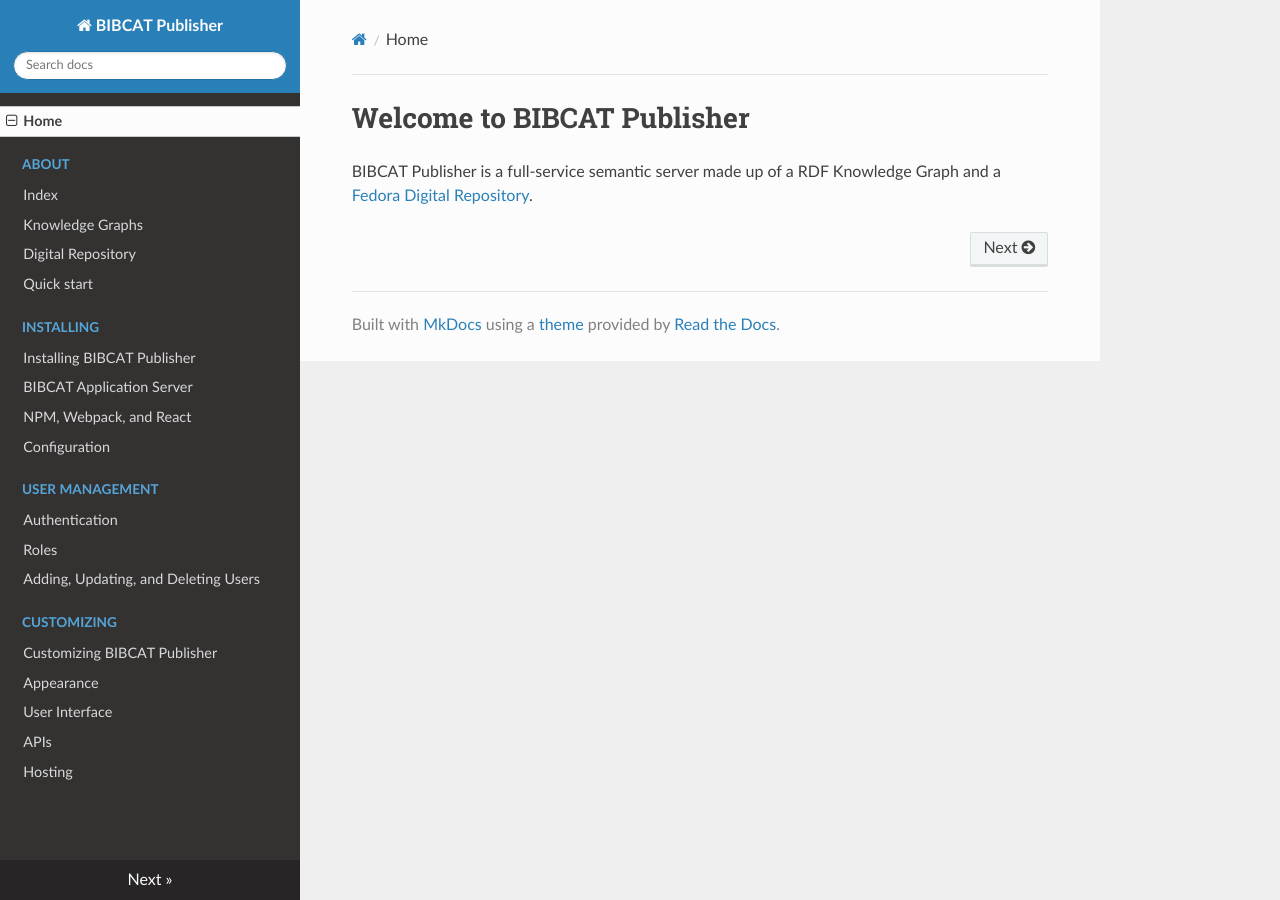
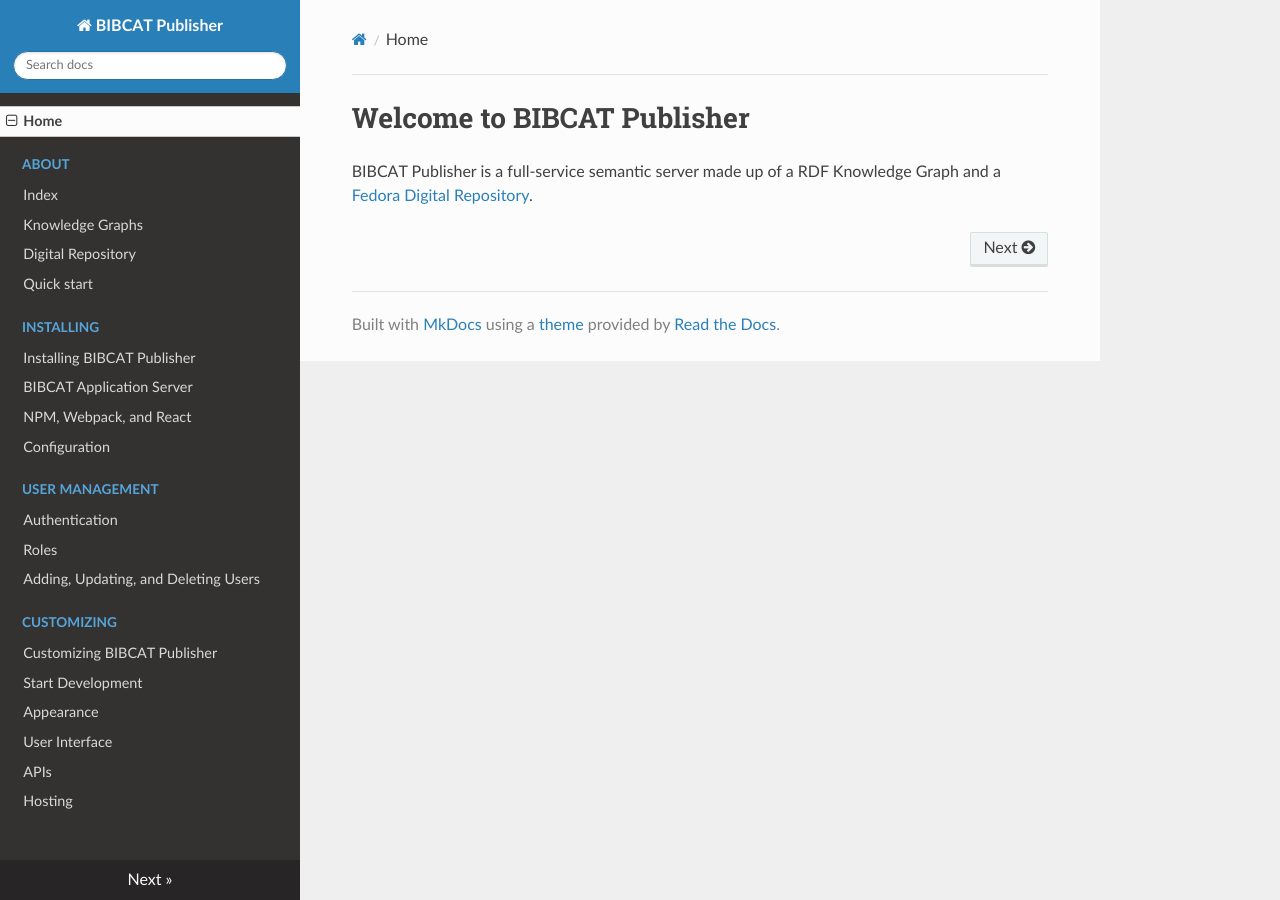
Before and after one commit to KnowledgeLinks/bibcat-publisher, an MkDocs documentation site: the page built from docs/index.md, in a window 1280 px wide. Built offline with MkDocs 1.6.1, drawn with Linux system fonts in a browser that asks for light colours; nearby versions of some CDN libraries; old or Windows-style settings are respelled for this version of MkDocs.

Commit message:
Some documenation changes for new developers.

```diff
--- a/catalog/static/js/Navigation.jsx
+++ b/catalog/static/js/Navigation.jsx
@@ -23,6 +23,7 @@
         return (
             <nav class="navbar navbar-expand-lg navbar-light bg-light">
                 <Logo base_url="http://bibcat.org/" />
+                <p>Lorem ipsum dolor sit amet</p>
             </nav>
         );
     }
--- a/mkdocs.yml
+++ b/mkdocs.yml
@@ -17,6 +17,7 @@
     - 'Adding, Updating, and Deleting Users': 'user-management/crud.md'
   - Customizing:
     - 'customizing/index.md'
+    - 'Start Development': 'customizing/starting.md'
     - Appearance: 'customizing/appearance.md'
     - 'User Interface': 'customizing/user-interface.md'
     - 'APIs': 'customizing/apis.md'
```
Lines whose indentation alone changed are shown as unchanged.
